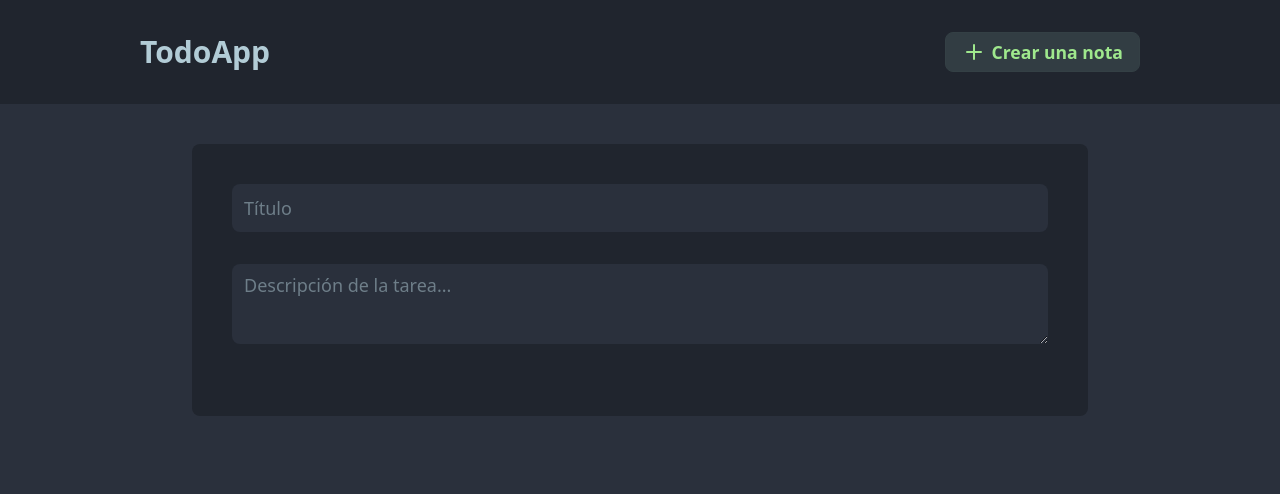
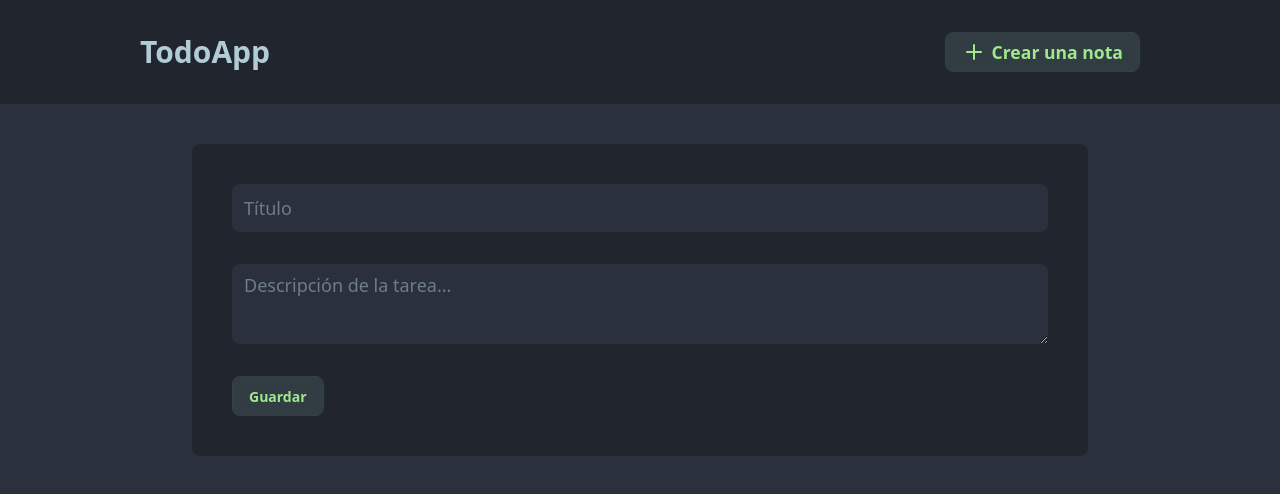
Before and after one commit to alejoorlandi/NOTAS-APP-FRONT, a React (Vite) app: page /createNote in a window 1280 px wide. Shown: the top 494 px of the page. Built offline with nearby package versions, Linux system fonts and the light colour scheme; no server answers.

Commit message:
funcionalidad crear nota desde el front

```diff
--- a/src/App.jsx
+++ b/src/App.jsx
@@ -2,6 +2,7 @@ import CreateNotePage from "./pages/CreateNotePage";
 import EditNotePage from "./pages/EditNotePage";
 import HomePage from "./pages/HomePage";
 import { Routes, Route } from "react-router-dom";
+import { ToastContainer } from "react-toastify";
 
 function App() {
   return (
@@ -19,6 +20,17 @@ function App() {
           element={<EditNotePage></EditNotePage>}
         ></Route>
       </Routes>
+      <ToastContainer
+        position="bottom-right"
+        autoClose={3000}
+        hideProgressBar={false}
+        newestOnTop={false}
+        closeOnClick
+        rtl={false}
+        pauseOnFocusLoss
+        draggable
+        theme="light"
+      />
     </div>
   );
 }
--- a/src/components/CardNote.jsx
+++ b/src/components/CardNote.jsx
@@ -1,5 +1,6 @@
 import { SquarePen, Trash } from "lucide-react";
-const CardNote = ({ title, description, id }) => {
+// id
+const CardNote = ({ title, description, date }) => {
   return (
     <div className="card bg-base-300 w-full">
       <div className="card-body">
@@ -8,7 +9,7 @@ const CardNote = ({ title, description, id }) => {
         </h2>
         <p className="text-amber-50">{description}</p>
         <div className="flex justify-between items-center mt-6">
-          <time dateTime="">12 marzo de 2026</time>
+          <time dateTime={date}>{date}</time>
           <div className="flex gap-4">
             <SquarePen className="text-blue-400 cursor-pointer"></SquarePen>
             <Trash className="text-red-400 cursor-pointer"></Trash>
--- a/src/components/NoteForm.jsx
+++ b/src/components/NoteForm.jsx
@@ -1,21 +1,98 @@
-const NoteForm = () => {
+// import { useEffect,useState } from "react";
+
+// const NoteForm = ({onSubmit,initialDate}) => {
+//     const[note , setNotes]= useState(initialDate);
+
+//     // necesitamos actualizar los cambios si los datos iniciales cambian
+//     useEffect(() => {
+//         setNotes(initialDate);
+//     }, [initialDate]);
+
+//     const handleChange = (e) => {
+//         setNotes   ({...note, [e.target.name]: e.target.value});
+
+//      const handleSubmit = (e) => {
+//             e.preventDefault();
+//             onSubmit(note);
+//         }
+//   return (
+//     <form  onSubmit={handleSubmit} className="bg-base-300 rounded-lg max-w-4xl mx-auto p-10">
+//       <input
+//         className="block w-full mb-8 input lg:input-lg focus:ring-0 focus:outline-0 border-0"
+//         type="text"
+//         placeholder="Título"
+//         id="title"
+//         name="title"
+//         value={note.title}
+//         onChange={handleChange}
+//         required
+//       />
+//       <textarea
+//         className=" input lg:input-lg resize-y mb-8 w-full textarea focus:outline-0 border-0"
+//         placeholder="Descripción de la tarea..."
+//         id="description"
+//         value={note.description}
+//         onChange={handleChange}
+//         name="description"
+
+//         required
+//       ></textarea>
+//         <button className="btn btn-soft btn-primary" > Guardar</button>
+//     </form>
+//   );
+// };
+
+// export default NoteForm;
+
+import { useState, useEffect } from "react";
+
+const NoteForm = ({ onSubmit, initialDate }) => {
+  const [note, setNotes] = useState(initialDate);
+
+  // Actualizar el estado si cambian los datos iniciales
+  useEffect(() => {
+    setNotes(initialDate);
+  }, [initialDate]);
+
+  const handleChange = (e) => {
+    setNotes({
+      ...note,
+      [e.target.name]: e.target.value,
+    });
+  };
+
+  const handleSubmit = (e) => {
+    e.preventDefault();
+    onSubmit(note);
+  };
+
   return (
-    <form className="bg-base-300 rounded-lg max-w-4xl mx-auto p-10">
+    <form
+      onSubmit={handleSubmit}
+      className="bg-base-300 rounded-lg max-w-4xl mx-auto p-10"
+    >
       <input
         className="block w-full mb-8 input lg:input-lg focus:ring-0 focus:outline-0 border-0"
         type="text"
         placeholder="Título"
         id="title"
         name="title"
+        value={note.title}
+        onChange={handleChange}
         required
       />
+
       <textarea
-        className=" input lg:input-lg resize-y mb-8 w-full textarea focus:outline-0 border-0"
+        className="input lg:input-lg resize-y mb-8 w-full textarea focus:outline-0 border-0"
         placeholder="Descripción de la tarea..."
         id="description"
         name="description"
+        value={note.description}
+        onChange={handleChange}
         required
       ></textarea>
+
+      <button className="btn btn-soft btn-primary">Guardar</button>
     </form>
   );
 };
--- a/src/pages/CreateNotePage.jsx
+++ b/src/pages/CreateNotePage.jsx
@@ -1,8 +1,36 @@
 import NoteForm from "../components/NoteForm";
+import axios from "axios";
+import { toast } from "react-toastify";
 const CreateNotePage = () => {
+  const handleCreate = async (note) => {
+    try {
+      await axios;
+      // .post(`${import.meta.env.VITE_API_URL}/api/notes`, note)
+      await axios
+        .post(`${import.meta.env.VITE_API_URL}/notes`, note)
+
+        .then((res) => {
+          if (res.status !== 201) {
+            throw new Error("Error al crear una nota");
+          }
+          (toast.success("Nota creada con exito"),
+            {
+              position: "bottom-center",
+              autoclose: 3000,
+              theme: "colored",
+            });
+        });
+    } catch (error) {
+      console.error(error);
+    }
+  };
+
   return (
     <div>
-      <NoteForm></NoteForm>
+      <NoteForm
+        onSubmit={handleCreate}
+        initialDate={{ title: "", content: "" }}
+      />
     </div>
   );
 };
--- a/src/pages/HomePage.jsx
+++ b/src/pages/HomePage.jsx
@@ -1,6 +1,7 @@
 import { useEffect, useState } from "react";
 import CardNote from "../components/CardNote";
 import axios from "axios";
+import formatData from "../utils/formatDate";
 const API_URL = import.meta.env.VITE_API_URL;
 
 const HomePage = () => {
@@ -31,6 +32,7 @@ const HomePage = () => {
           title={note.title}
           description={note.description}
           id={note._id}
+          date={formatData(note.createdAt)}
         />
       ))}
     </div>
--- /dev/null
+++ b/src/utils/formatDate.js
@@ -0,0 +1,8 @@
+import { format } from "date-fns";
+import { es } from "date-fns/locale";
+
+const formatData = (isoString) => {
+  const date = new Date(isoString);
+  return format(date, "dd 'de' MMM 'de' yyyy", { locale: es });
+};
+export default formatData;
```
